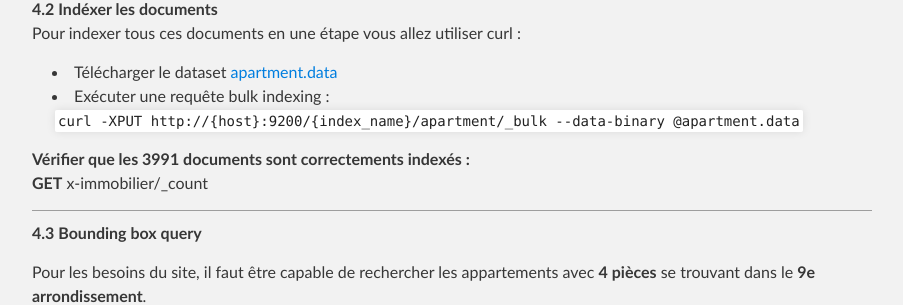
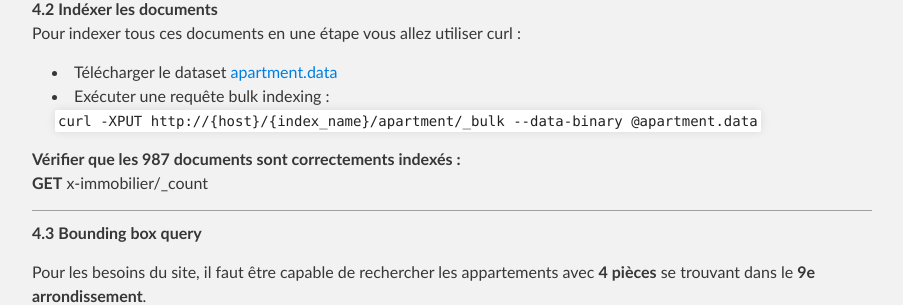
Before and after one commit to gegron/es-requests, a Jekyll site: the page built from index.md, in a window 1280 px wide and 900 px high, scrolled down 10104 px, cut to the strip 147-452 px from the top of the window. Shown: the whole strip, without its empty margins (188-1091 px from the left). Built offline with Jekyll 4.4.1, drawn with Linux system fonts in a browser that asks for light colours; nearby versions of some CDN libraries; some of the changed text lies outside the part shown; grey boxes are pictures that could not be loaded.

Commit message:
update according to new data set

```diff
--- a/index.md
+++ b/index.md
@@ -304,7 +304,7 @@ __PUT__ xebia
   }
 }
 {% endhighlight %}
-__curl -XPUT "http://{host}:9200/{indexName}/blog/_bulk" --data-binary @xebiablog.data__
+__curl -XPUT "http://{host}/{indexName}/blog/_bulk" --data-binary @xebiablog.data__
 </blockquote>
 ---
 
@@ -386,7 +386,7 @@ __PUT__ xebia
   }
 }
 {% endhighlight %}
-__curl -XPUT "http://{host}:9200/{indexName}/blog/_bulk" --data-binary @xebiablog.data__
+__curl -XPUT "http://{host}/{indexName}/blog/_bulk" --data-binary @xebiablog.data__
 </blockquote>
 ---
 
@@ -582,7 +582,7 @@ PUT xebia
   }
 }
  {% endhighlight %}
-curl -XPUT "localhost:9200/xebia/blog/_bulk" --data-binary @xebiablogWithSuggest.data
+curl -XPUT "localhost/xebia/blog/_bulk" --data-binary @xebiablogWithSuggest.data
 
 GET xebia/_suggest
 {% highlight json %}
@@ -920,9 +920,9 @@ Pour indexer tous ces documents en une étape vous allez utiliser curl :
 
  * Télécharger le dataset [apartment.data](data/apartment.data)
  * Exécuter une requête bulk indexing :
-  `curl -XPUT http://{host}:9200/{index_name}/apartment/_bulk --data-binary @apartment.data`
+  `curl -XPUT http://{host}/{index_name}/apartment/_bulk --data-binary @apartment.data`
 
- __Vérifier que les 3991 documents sont correctements indexés :__
+ __Vérifier que les 987 documents sont correctements indexés :__
  __GET__ x-immobilier/_count
 
 ---
```
Also changed, not shown: other parts of index.md (+2 -2 lines).
